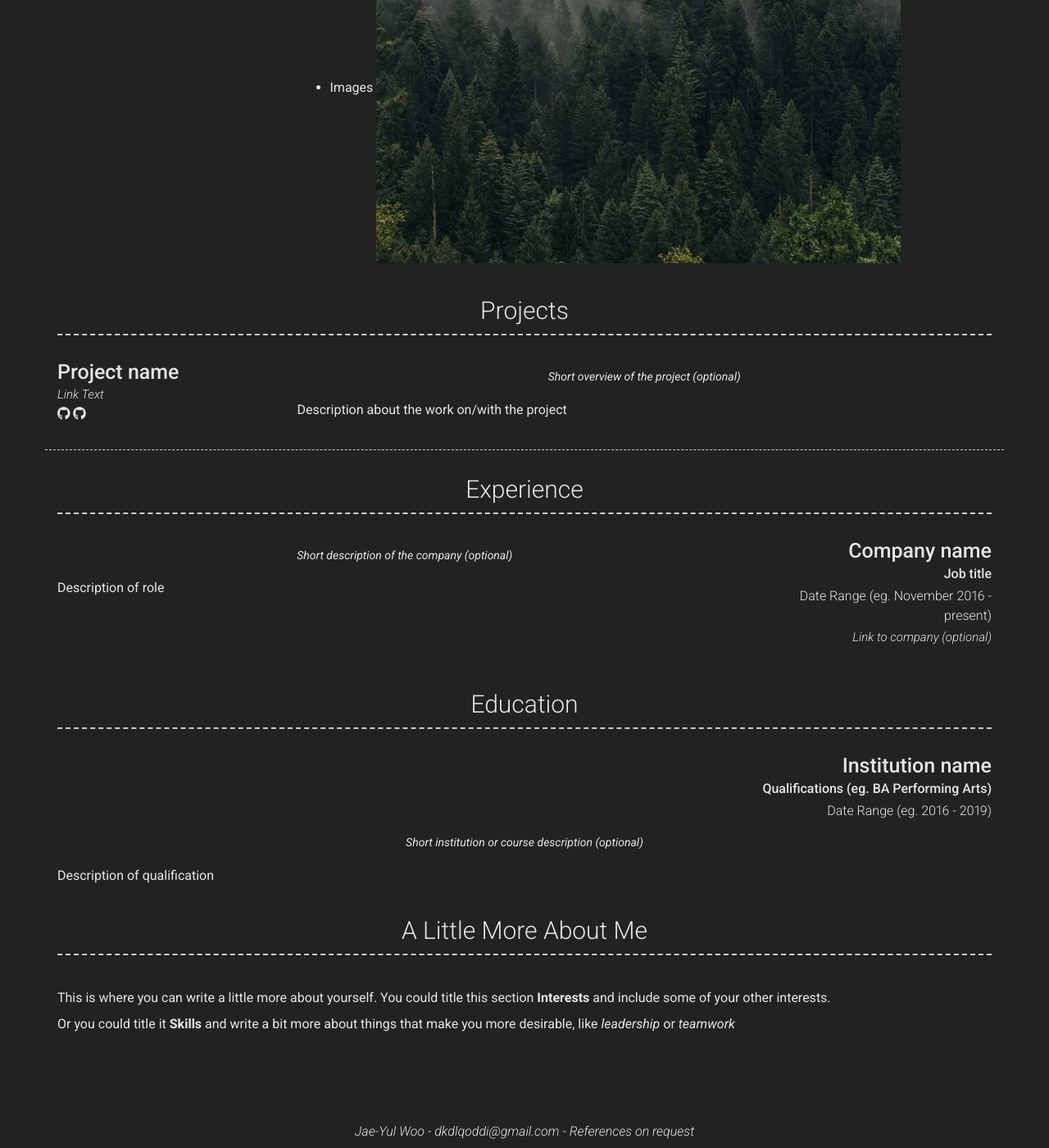
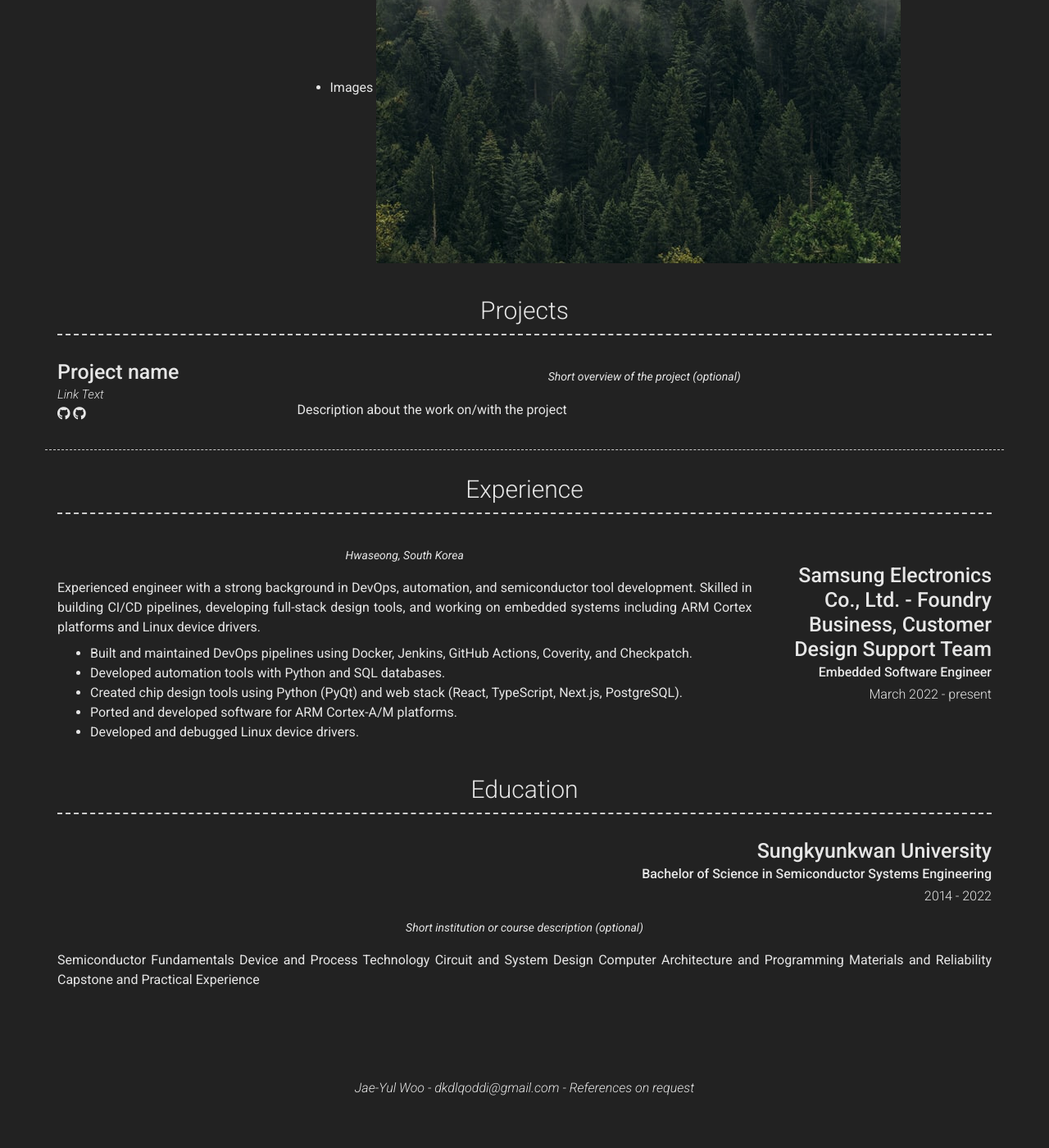
Before and after one commit to dkdlqoddi/dkdlqoddi.github.io, a Jekyll site: the page built from index.md, in a window 1280 px wide and 1400 px high, scrolled down 567 px. Shown: the whole window at 82% size. Built offline with Jekyll 4.4.1, drawn with Linux system fonts in a browser that asks for light colours; nearby versions of some CDN libraries; after the commit the page ends 1913 px from its top, so only the background shows below that.

Commit message:
add job description
Signed-off-by: Jae-Yul Woo <dkdlqoddi@naver.com>

```diff
--- a/_config.yml
+++ b/_config.yml
@@ -85,31 +85,39 @@ content:
     layout: list
     content:
       - layout: right
-        title: Company name
-        sub_title: Job title
-        caption: Date Range (eg. November 2016 - present)
-        link: Link to company (optional)
+        title: Samsung Electronics Co., Ltd. - Foundry Business, Customer Design Support Team
+        sub_title: Embedded Software Engineer
+        caption: March 2022 - present
         quote: >
-          Short description of the company (optional)
+          Hwaseong, South Korea
         description: | # this will include new lines to allow paragraphs
-          Description of role
+          Experienced engineer with a strong background in DevOps, automation,
+          and semiconductor tool development. Skilled in building CI/CD pipelines,
+          developing full-stack design tools, and working on embedded systems
+          including ARM Cortex platforms and Linux device drivers.
+          - Built and maintained DevOps pipelines using Docker, Jenkins,
+          GitHub Actions, Coverity, and Checkpatch.
+          - Developed automation tools with Python and SQL databases.
+          - Created chip design tools using Python (PyQt)
+          and web stack (React, TypeScript, Next.js, PostgreSQL).
+          - Ported and developed software for ARM Cortex-A/M platforms.
+          - Developed and debugged Linux device drivers.
   - title: Education
     layout: list
     content:
       - layout: top-right
-        title: Institution name
-        sub_title: Qualifications (eg. BA Performing Arts)
-        caption: Date Range (eg. 2016 - 2019)
+        title: Sungkyunkwan University
+        sub_title: Bachelor of Science in Semiconductor Systems Engineering
+        caption: 2014 - 2022
         quote: >
           Short institution or course description (optional)
         description: | # this will include new lines to allow paragraphs
-          Description of qualification
-  - title: A Little More About Me
-    layout: text
-    content: | # this will include new lines to allow paragraphs
-      This is where you can write a little more about yourself. You could title this section **Interests** and include some of your other interests.
-
-      Or you could title it **Skills** and write a bit more about things that make you more desirable, like *leadership* or *teamwork*
+          Semiconductor Fundamentals
+          Device and Process Technology
+          Circuit and System Design
+          Computer Architecture and Programming
+          Materials and Reliability
+          Capstone and Practical Experience
 
 # Footer
 footer_show_references: true
```
